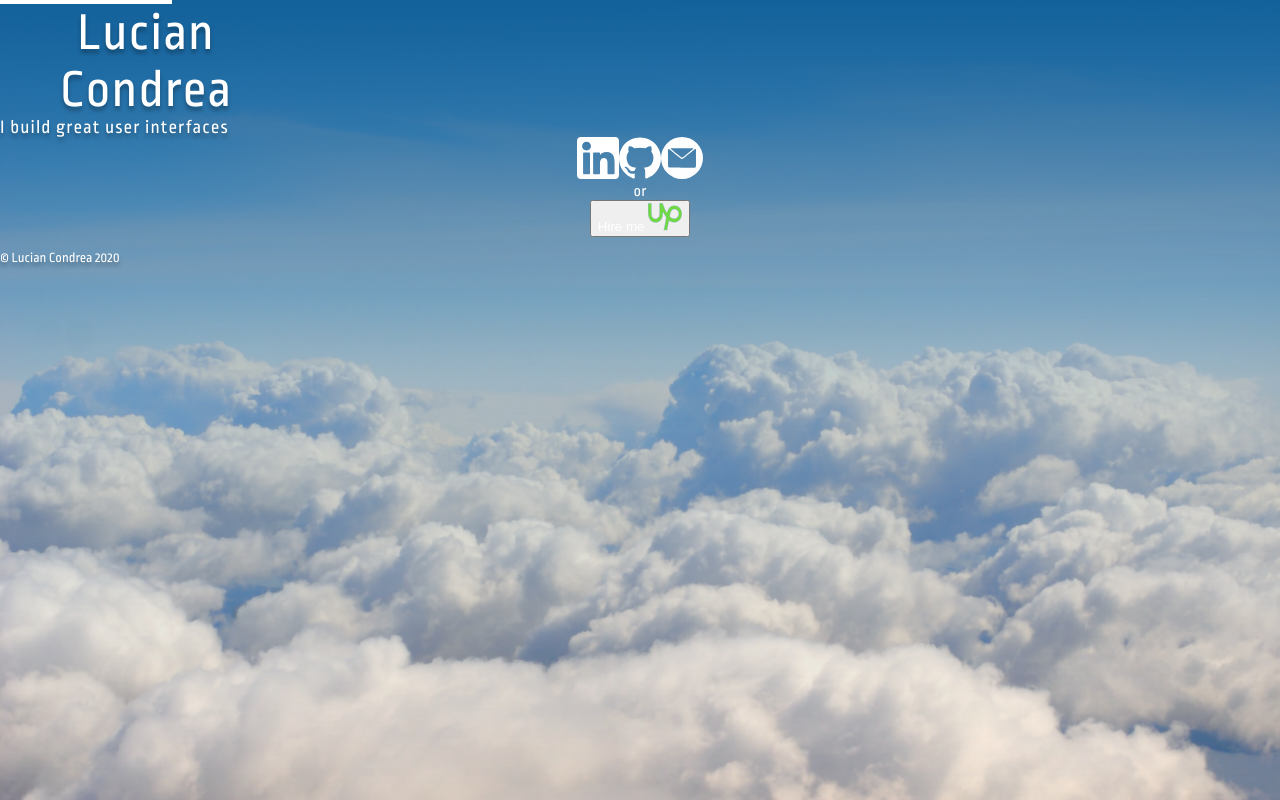
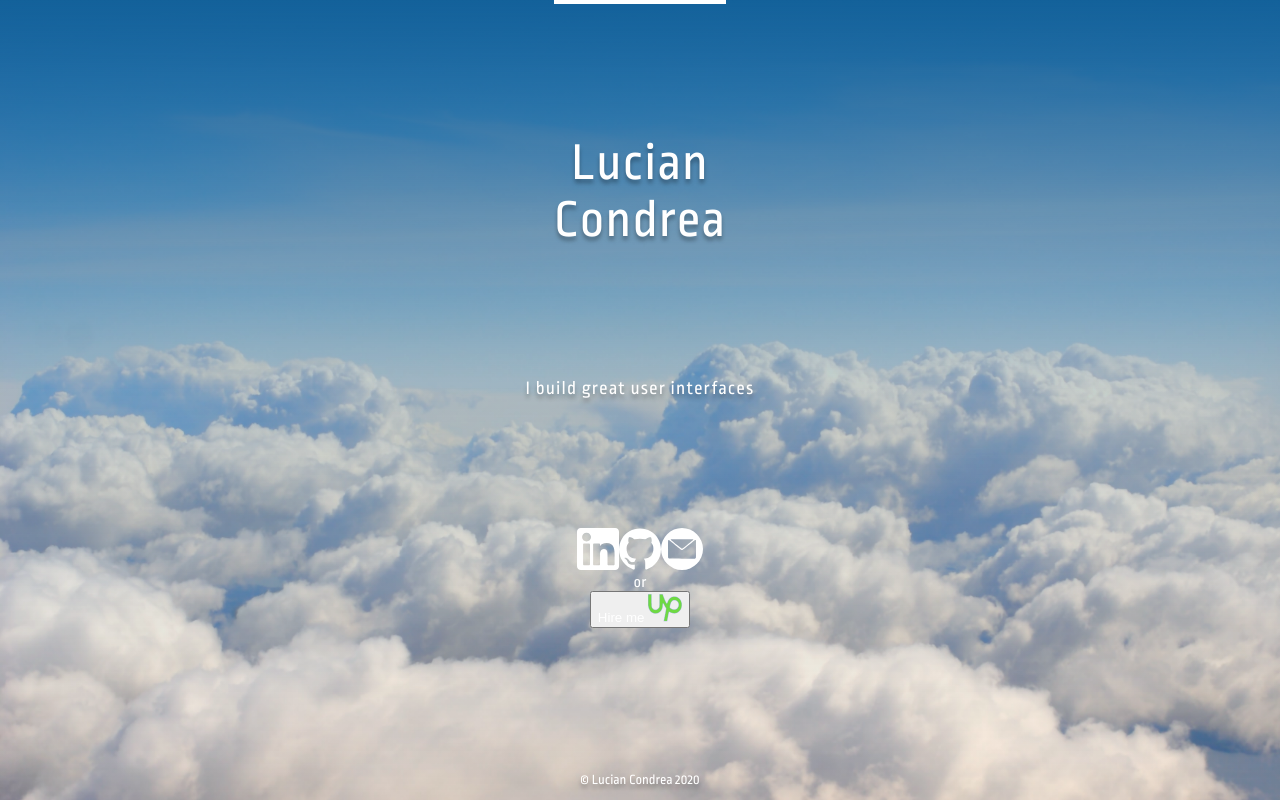
Before and after one commit to luciancic/condrea.dev, a Gatsby site: page / in a window 1280 px wide. Built offline with nearby package versions, Linux system fonts and the light colour scheme; Gatsby itself is replaced by a stand-in of ours.

Commit message:
create grid container

```diff
--- a/src/pages/index.js
+++ b/src/pages/index.js
@@ -7,7 +7,7 @@ import "normalize-css"
 import "../styles.scss"
 
 const IndexPage = () => (
-  <div>
+  <div className="container">
     <div className="cloudy-background" />
     <div className="top-white-bar" />
     <h1>Lucian Condrea</h1>
--- a/src/styles.scss
+++ b/src/styles.scss
@@ -8,6 +8,13 @@ html {
 html * {
     color: white;
     margin: 0;
+}
+
+.container {
+    display: grid;
+    height: 100vh;
+    justify-items: center;
+    align-content: space-between;
 }
 
 .cloudy-background {
```
